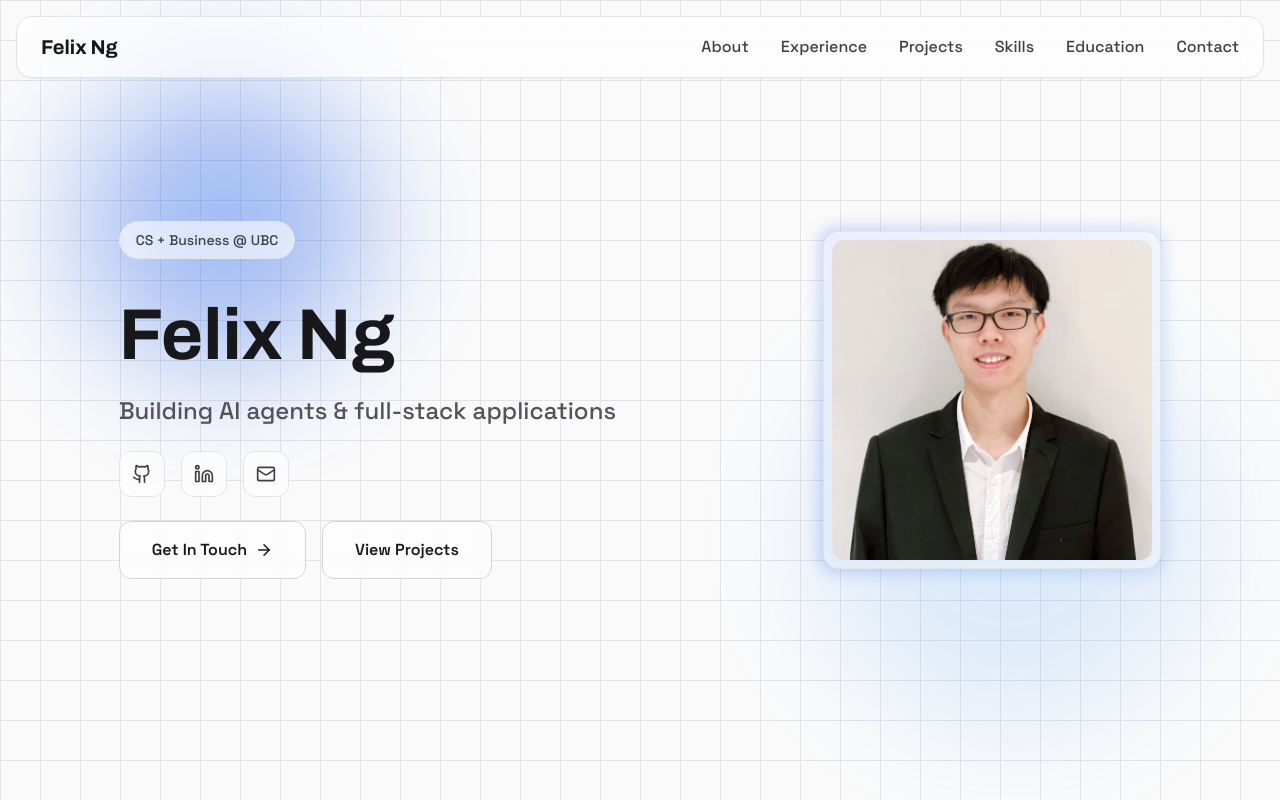
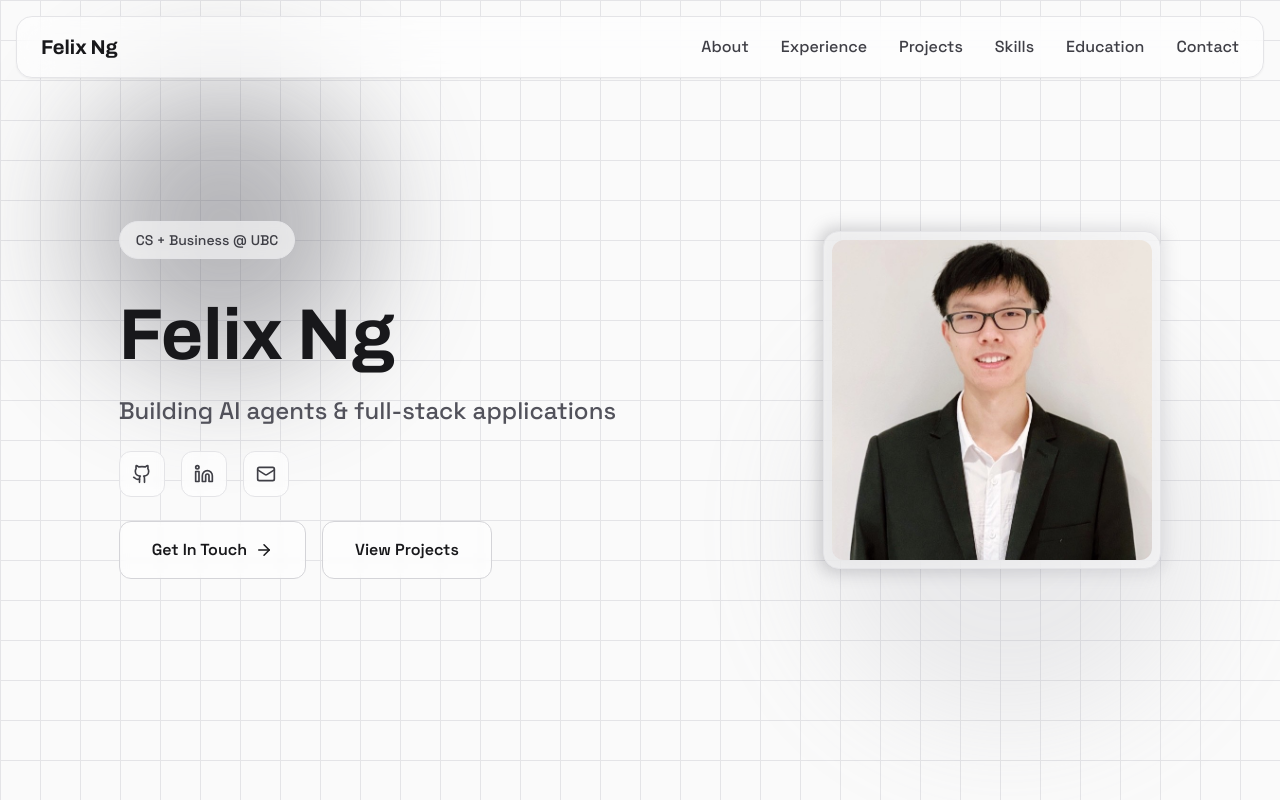
Before and after one commit to FelixNg1022/Felix_Ng_portfolio, a React (Vite) app: page / in a window 1280 px wide. Shown: the top 802 px of the page. Built offline with nearby package versions, Linux system fonts and the light colour scheme.

Commit message:
update monochrome style

```diff
--- a/src/components/Navigation.tsx
+++ b/src/components/Navigation.tsx
@@ -1,5 +1,6 @@
 import { useState, useEffect } from 'react'
-import { Menu, X } from 'lucide-react'
+import { Menu, X, Sun, Moon } from 'lucide-react'
+import { useTheme } from '../context/ThemeContext'
 
 const Navigation = () => {
   const [isScrolled, setIsScrolled] = useState(false)
--- /dev/null
+++ b/src/context/ThemeContext.tsx
@@ -0,0 +1,49 @@
+import { createContext, useContext, useEffect, useState, ReactNode } from 'react'
+
+type Theme = 'light' | 'dark'
+
+interface ThemeContextType {
+  theme: Theme
+  toggleTheme: () => void
+}
+
+const ThemeContext = createContext<ThemeContextType | undefined>(undefined)
+
+export const ThemeProvider = ({ children }: { children: ReactNode }) => {
+  const [theme, setTheme] = useState<Theme>(() => {
+    if (typeof window !== 'undefined') {
+      const saved = localStorage.getItem('theme') as Theme
+      if (saved) return saved
+      return window.matchMedia('(prefers-color-scheme: dark)').matches ? 'dark' : 'light'
+    }
+    return 'light'
+  })
+
+  useEffect(() => {
+    const root = document.documentElement
+    if (theme === 'dark') {
+      root.classList.add('dark')
+    } else {
+      root.classList.remove('dark')
+    }
+    localStorage.setItem('theme', theme)
+  }, [theme])
+
+  const toggleTheme = () => {
+    setTheme(prev => prev === 'light' ? 'dark' : 'light')
+  }
+
+  return (
+    <ThemeContext.Provider value={{ theme, toggleTheme }}>
+      {children}
+    </ThemeContext.Provider>
+  )
+}
+
+export const useTheme = () => {
+  const context = useContext(ThemeContext)
+  if (!context) {
+    throw new Error('useTheme must be used within a ThemeProvider')
+  }
+  return context
+}
--- a/src/index.css
+++ b/src/index.css
@@ -14,6 +14,6 @@
 
 @layer utilities {
   .text-gradient {
-    @apply bg-clip-text text-transparent bg-gradient-to-r from-primary-600 to-blue-600;
+    @apply bg-clip-text text-transparent bg-gradient-to-r from-primary-900 to-primary-500;
   }
 }
--- a/tailwind.config.js
+++ b/tailwind.config.js
@@ -4,6 +4,7 @@ export default {
     "./index.html",
     "./src/**/*.{js,ts,jsx,tsx}",
   ],
+  darkMode: 'class',
   theme: {
     extend: {
       colors: {
@@ -20,16 +21,16 @@ export default {
           900: '#18181b',
         },
         accent: {
-          50: '#eff6ff',
-          100: '#dbeafe',
-          200: '#bfdbfe',
-          300: '#93c5fd',
-          400: '#60a5fa',
-          500: '#3b82f6',
-          600: '#2563eb',
-          700: '#1d4ed8',
-          800: '#1e40af',
-          900: '#1e3a8a',
+          50: '#fafafa',
+          100: '#f4f4f5',
+          200: '#e4e4e7',
+          300: '#d4d4d8',
+          400: '#a1a1aa',
+          500: '#71717a',
+          600: '#52525b',
+          700: '#3f3f46',
+          800: '#27272a',
+          900: '#18181b',
         },
       },
       fontFamily: {
```
